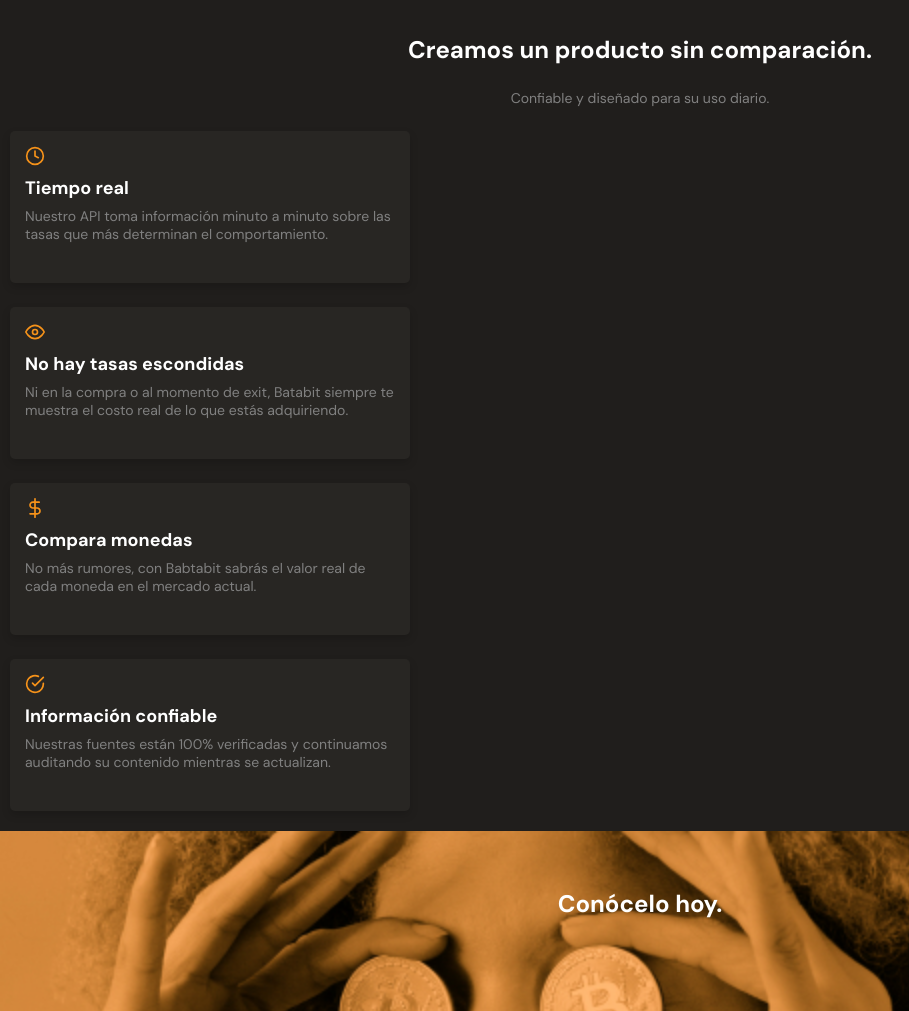
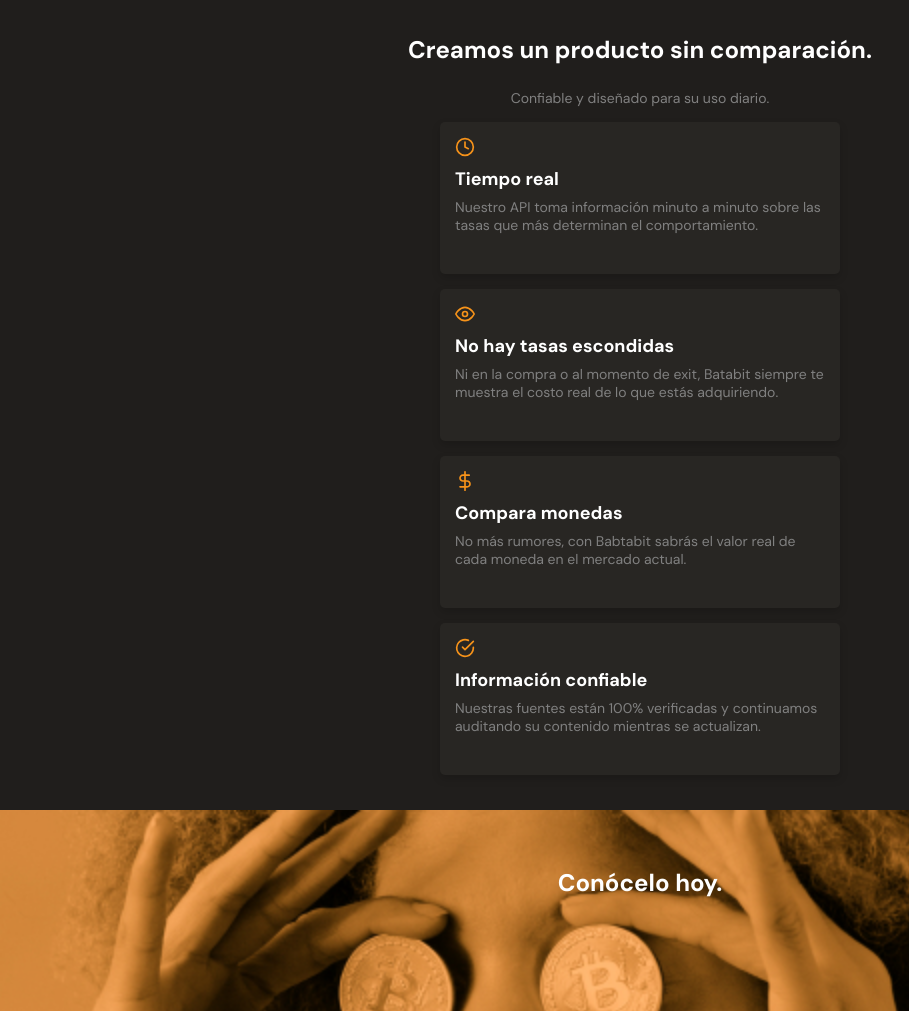
Before and after one commit to Hcrj99/BATA-BIT, a plain HTML site: page index.html in a window 1280 px wide. Shown: the part 1240-2251 px from the top of the page, without its empty margins (0-909 px from the left). Drawn offline with Linux system fonts and the light colour scheme.

Commit message:
Correction product margin

```diff
--- a/css/main.css
+++ b/css/main.css
@@ -386,6 +386,8 @@ main {
     width: 90%;
     min-width: 288px;
     height: auto;
+    margin: 0 auto;
+    padding: 0 auto;
 }
 
 .main__product-card--card {
@@ -394,6 +396,7 @@ main {
     min-width: 288px;
     max-width: 400px;
     height: 152px;
+    margin: 15px auto;
     padding: 15px;
     background-color: #282623;
     border-radius: 5px;
```
